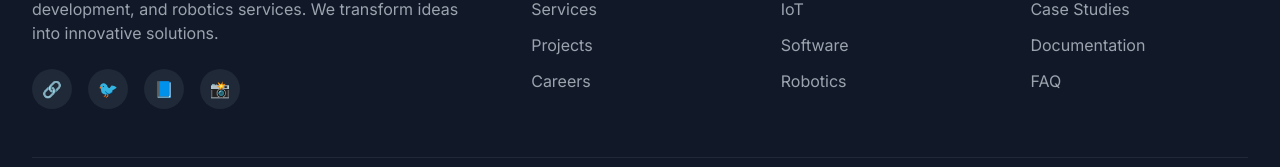
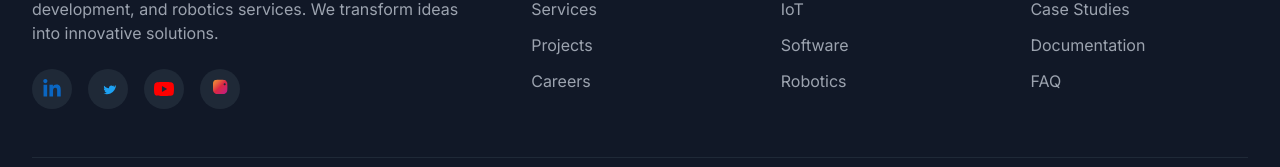
Before and after one commit to kplgngwr/yantrikaran.com, a React (Vite) app: page /projects in a window 1280 px wide. Shown: the part 3373-3540 px from the top of the page. Built offline with nearby package versions, Linux system fonts and the light colour scheme.

Commit message:
updated Contact us tab

```diff
--- a/src/components/layout/Footer.jsx
+++ b/src/components/layout/Footer.jsx
@@ -11,7 +11,7 @@ const Footer = () => {
         { name: 'About', path: '/about' },
         { name: 'Services', path: '/services' },
         { name: 'Projects', path: '/projects' },
-        { name: 'Careers', path: '/careers' },
+        { name: 'Careers', path: '/about#careers' },
       ],
     },
     {
@@ -29,16 +29,83 @@ const Footer = () => {
         { name: 'Blog', path: '/blog' },
         { name: 'Case Studies', path: '/case-studies' },
         { name: 'Documentation', path: '/docs' },
-        { name: 'FAQ', path: '/faq' },
+        { name: 'FAQ', path: '/contact' },
       ],
     },
   ];
 
   const socialLinks = [
-    { name: 'LinkedIn', icon: '🔗', url: '#' },
-    { name: 'Twitter', icon: '🐦', url: '#' },
-    { name: 'Facebook', icon: '📘', url: '#' },
-    { name: 'Instagram', icon: '📸', url: '#' },
+    {
+      name: 'LinkedIn',
+      url: 'https://www.linkedin.com/company/yantrikaran-innovations/',
+      icon: (
+        <svg
+          xmlns="http://www.w3.org/2000/svg"
+          viewBox="0 0 448 512"
+          fill="#0A66C2"
+          className="w-5 h-5"
+          aria-hidden="true"
+        >
+          <path d="M100.28 448H7.4V148.9h92.88V448zM53.79 108.1C24.2 108.1 0 83.9 0 54.05 0 24.2 24.2 0 53.79 0S107.58 24.2 107.58 54.05C107.58 83.9 83.38 108.1 53.79 108.1zM447.9 448h-92.68V302.4c0-34.7-.7-79.4-48.4-79.4-48.4 0-55.8 37.8-55.8 76.8V448h-92.7V148.9h89.1v40.7h1.3c12.4-23.5 42.6-48.4 87.7-48.4 93.9 0 111.3 61.8 111.3 142.3V448z" />
+        </svg>
+      ),
+    },
+    {
+      name: 'Twitter',
+      url: '#',
+      icon: (
+        <svg
+          xmlns="http://www.w3.org/2000/svg"
+          viewBox="0 0 512 512"
+          fill="#1DA1F2"
+          className="w-5 h-5"
+          aria-hidden="true"
+        >
+          <path d="M459.4 151.7c.3 4.5.3 9.1 0 13.6-3.1 76.7-49.9 165.8-140.9 207.6-28.2 11.7-58 18-88.9 18-31.6 0-62-6.9-90.1-20.2 4.4.5 8.9.8 13.4.8 27.5 0 52.8-9.4 73-25.1-25.7-.5-47.4-17.4-54.9-40.7 8.9 1.4 18 1.1 26.6-1.1-27-5.4-47.2-29.2-47.2-57.8v-.7c8 4.4 17.2 7.1 27 7.4-16.1-10.8-26.7-29.3-26.7-50.2 0-11 3-21.3 8.4-30.2 29.4 36 73.4 59.7 123 62.2-1-4.3-1.5-8.8-1.5-13.4 0-32.3 26.1-58.6 58.3-58.6 16.8 0 32 7.1 42.6 18.4 13.3-2.6 25.8-7.4 37.1-14.1-4.4 13.8-13.8 25.4-26 32.7 11.8-1.4 23.1-4.5 33.6-9.1-7.8 11.7-17.6 21.9-28.9 30.1z" />
+        </svg>
+      ),
+    },
+    {
+      name: 'Youtube',
+      url: 'https://www.youtube.com/@technotuners1',
+      icon: (
+        <svg
+          xmlns="http://www.w3.org/2000/svg"
+          viewBox="0 0 24 24"
+          fill="#FF0000"
+          className="w-5 h-5"
+          aria-hidden="true"
+        >
+          <path d="M23.498 6.186a2.995 2.995 0 0 0-2.112-2.116C19.197 3.5 12 3.5 12 3.5s-7.197 0-9.386.57A2.995 2.995 0 0 0 .5 6.186C0 8.377 0 12 0 12s0 3.623.5 5.814a2.995 2.995 0 0 0 2.114 2.116C4.803 20.5 12 20.5 12 20.5s7.197 0 9.386-.57a2.995 2.995 0 0 0 2.112-2.116C24 15.623 24 12 24 12s0-3.623-.502-5.814zM9.545 15.568V8.432L15.818 12l-6.273 3.568z" />
+        </svg>
+      ),
+    },
+    {
+      name: 'Instagram',
+      url: '#',
+      icon: (
+        <svg
+          xmlns="http://www.w3.org/2000/svg"
+          viewBox="0 0 448 512"
+          className="w-5 h-5"
+          aria-hidden="true"
+        >
+          <defs>
+            <linearGradient id="igGradient" x1="0%" x2="100%" y1="0%" y2="100%">
+              <stop offset="0%" stopColor="#f09433" />
+              <stop offset="25%" stopColor="#e6683c" />
+              <stop offset="50%" stopColor="#dc2743" />
+              <stop offset="75%" stopColor="#cc2366" />
+              <stop offset="100%" stopColor="#bc1888" />
+            </linearGradient>
+          </defs>
+          <path
+            fill="url(#igGradient)"
+            d="M224.1 141c-63.6 0-115 51.4-115 115s51.4 115 115 115 115-51.4 115-115-51.4-115-115-115zm0 189.6c-41.8 0-75.6-33.8-75.6-75.6S182.3 179.4 224.1 179.4 299.7 213.2 299.7 255 265.9 330.6 224.1 330.6zM370.5 136.1c0 14.9-12.1 27-27.1 27s-27.1-12.1-27.1-27 12.1-27 27.1-27 27.1 12.1 27.1 27zM398.8 80c-9.8-24.5-30.3-45-54.8-54.8C322 16 290.3 16 224.1 16s-98 0-119.9 9.3c-24.5 9.8-45 30.3-54.8 54.8C45 102 45 133.6 45 199.8s0 97.8 9.3 119.9c9.8 24.5 30.3 45 54.8 54.8 21.9 9.3 53.6 9.3 119.8 9.3s98 0 119.9-9.3c24.5-9.8 45-30.3 54.8-54.8 9.3-21.9 9.3-53.6 9.3-119.8s0-98-9.3-119.9z"
+          />
+        </svg>
+      ),
+    },
   ];
 
   return (
--- a/src/pages/Contact.jsx
+++ b/src/pages/Contact.jsx
@@ -143,7 +143,7 @@ const Contact = () => {
               </div>
               <h3 className="text-xl font-heading font-bold mb-2">Phone</h3>
               <p className="text-gray-600 mb-2">Call us directly at</p>
-              <a href="tel:+919876543210" className="text-primary font-medium">+91 9876 543 210</a>
+              <a href="tel:+919876543210" className="text-primary font-medium">+91 80901 44807</a>
             </motion.div>
 
             <motion.div
@@ -157,7 +157,7 @@ const Contact = () => {
               </div>
               <h3 className="text-xl font-heading font-bold mb-2">Email</h3>
               <p className="text-gray-600 mb-2">Send us an email at</p>
-              <a href="mailto:info@yantrikaran.com" className="text-primary font-medium">info@yantrikaran.com</a>
+              <a href="mailto:info@yantrikaran.com" className="text-primary font-medium">contact@yantrikaran.com</a>
             </motion.div>
 
             <motion.div
@@ -173,8 +173,8 @@ const Contact = () => {
               <h3 className="text-xl font-heading font-bold mb-2">Location</h3>
               <p className="text-gray-600 mb-2">Visit our office at</p>
               <address className="not-italic text-primary font-medium">
-                123 Tech Park, Sector 15<br />
-                Gurugram, Haryana 122001
+                Gurlal Apartment, Ground Floor, Rurkee Pukhta<br />
+                Mohali, Punjab 140413
               </address>
             </motion.div>
           </motion.div>
@@ -313,29 +313,16 @@ const Contact = () => {
               whileInView="visible"
               viewport={{ once: true, amount: 0.3 }}
               variants={fadeIn}
-              className="h-full min-h-[400px] rounded-lg overflow-hidden"
+              className="rounded-lg overflow-hidden"
             >
-              {/* Placeholder for Google Map - replace with actual Google Maps embed */}
-              <div className="w-full h-full bg-gray-200 flex items-center justify-center">
-                <div className="text-center p-8">
-                  <svg className="w-12 h-12 text-gray-400 mx-auto mb-4" fill="none" stroke="currentColor" viewBox="0 0 24 24" xmlns="http://www.w3.org/2000/svg">
-                    <path strokeLinecap="round" strokeLinejoin="round" strokeWidth={2} d="M17.657 16.657L13.414 20.9a1.998 1.998 0 01-2.827 0l-4.244-4.243a8 8 0 1111.314 0z" />
-                    <path strokeLinecap="round" strokeLinejoin="round" strokeWidth={2} d="M15 11a3 3 0 11-6 0 3 3 0 016 0z" />
-                  </svg>
-                  <p className="text-gray-600 mb-2">Google Maps will be embedded here</p>
-                  <p className="text-sm text-gray-500">Replace with your actual Google Maps embed code</p>
-                </div>
-              </div>
-              {/* Actual Google Maps embed would look like this: */}
-              {/* <iframe
-                src="https://www.google.com/maps/embed?pb=!1m18!1m12!...your-embed-code-here"
-                width="100%"
-                height="100%"
-                style={{ border: 0 }}
-                allowFullScreen=""
+              <iframe
+                title="Yantrikaran Office Location"
+                src="https://www.google.com/maps?q=30.762378158710984,76.59829715254712&z=16&output=embed"
+                className="w-full h-[420px] md:h-[500px] lg:h-[560px] border-0"
+                allowFullScreen
                 loading="lazy"
                 referrerPolicy="no-referrer-when-downgrade"
-              ></iframe> */}
+              />
             </motion.div>
           </div>
         </div>
@@ -435,13 +422,13 @@ const Contact = () => {
             </motion.p>
             <motion.div variants={fadeIn} className="flex flex-wrap justify-center gap-4">
               <a
-                href="tel:+919876543210"
+                href="tel:+8090144807"
                 className="btn bg-white text-primary hover:bg-white/90 text-lg px-8 py-4"
               >
                 Call Us Now
               </a>
               <a
-                href="mailto:info@yantrikaran.com"
+                href="mailto:contact@yantrikaran.com"
                 className="btn bg-transparent border-2 border-white text-white hover:bg-white/10 text-lg px-8 py-4"
               >
                 Email Us
```
Also changed, not shown: public/sub1.png (added).
